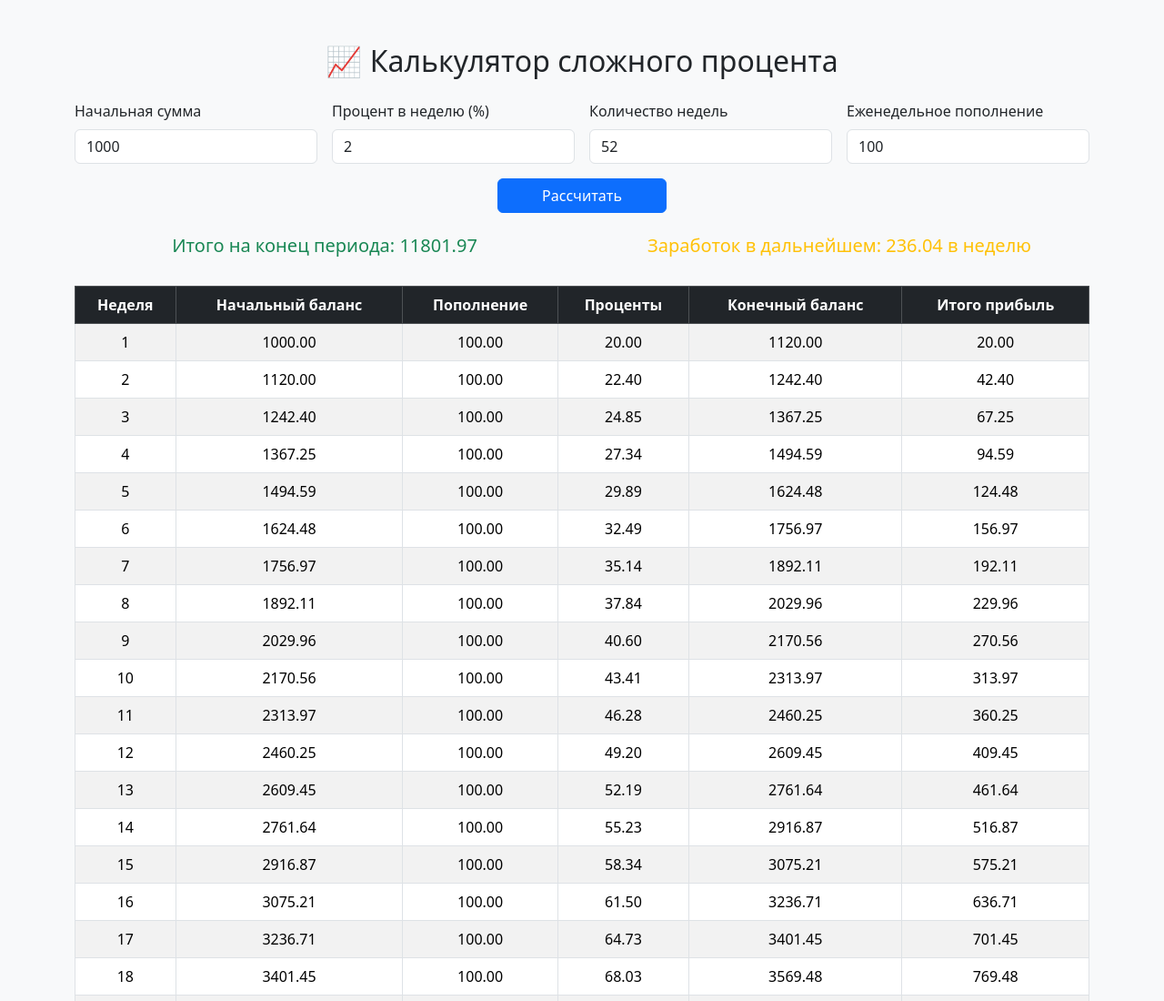
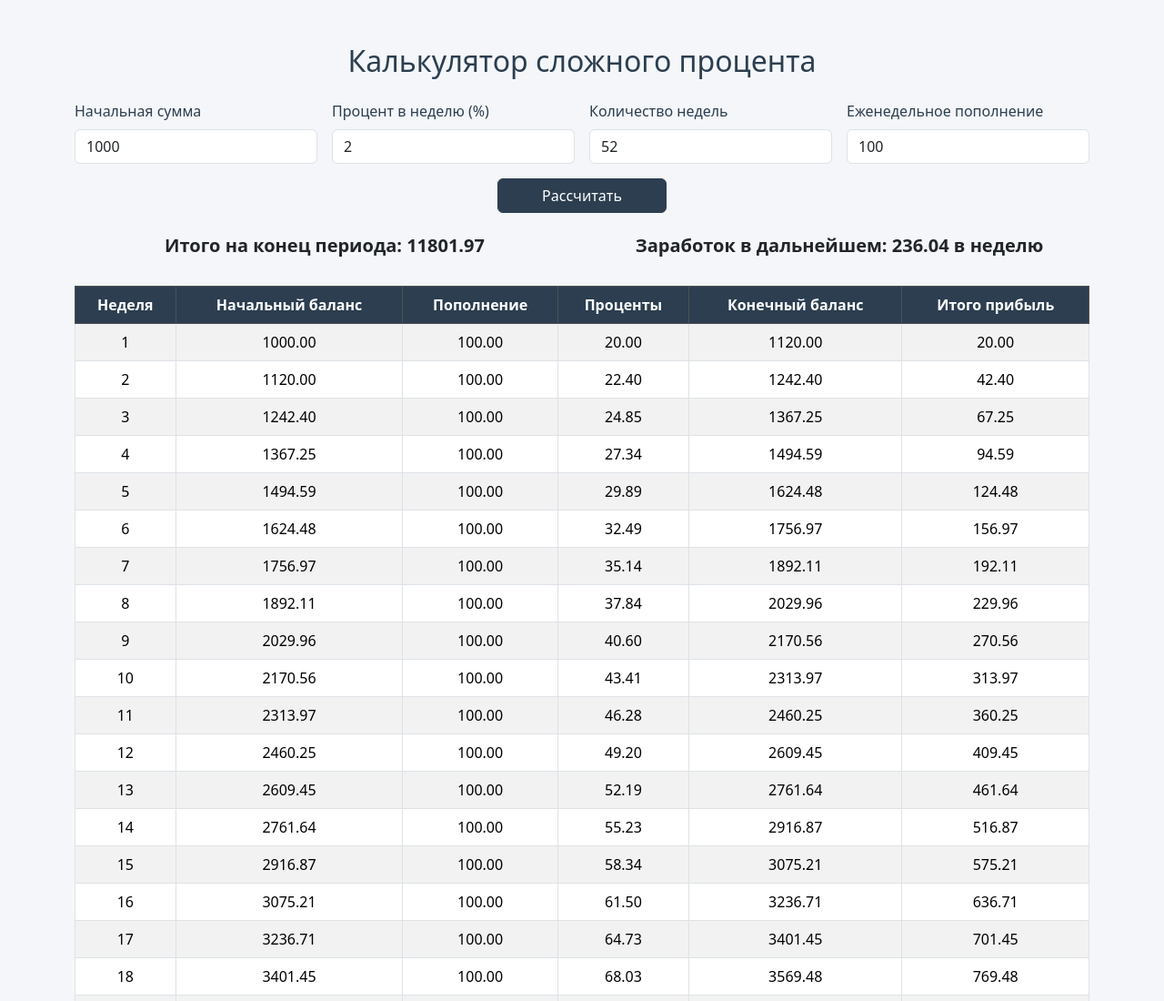
Before and after one commit to zionprofit/calc, a plain HTML site: page index.html in a window 1280 px wide. Shown: the top 1100 px of the page at 91% size. Drawn offline with nearby package versions, Linux system fonts and the light colour scheme.

Commit message:
Add files via upload

```diff
--- a/index.html
+++ b/index.html
@@ -4,11 +4,61 @@
   <meta charset="UTF-8">
   <title>Калькулятор сложного процента</title>
   <link href="https://cdn.jsdelivr.net/npm/bootstrap@5.3.3/dist/css/bootstrap.min.css" rel="stylesheet">
+  <style>
+    body {
+      background-color: #f4f6f9;
+    }
+
+    h2 {
+      color: #2c3e50;
+    }
+
+    .form-label {
+      font-weight: 500;
+      color: #2c3e50;
+    }
+
+    .btn-primary {
+      background-color: #2c3e50;
+      border-color: #2c3e50;
+    }
+
+    .btn-primary:hover {
+      background-color: #1a252f;
+      border-color: #1a252f;
+    }
+
+    .text-success {
+      color: #198754 !important;
+    }
+
+    .text-warning {
+      color: #b08900 !important;
+    }
+
+    .table-dark th {
+      background-color: #2c3e50 !important;
+      color: #ffffff !important;
+    }
+
+    .table td,
+    .table th {
+      vertical-align: middle;
+    }
+
+    input {
+      border: 1px solid #ced4da;
+    }
+
+    .results h5 {
+      font-weight: 500;
+    }
+  </style>
 </head>
-<body class="bg-light py-5">
+<body class="py-5">
 
 <div class="container">
-  <h2 class="text-center mb-4">📈 Калькулятор сложного процента</h2>
+  <h2 class="text-center mb-4">Калькулятор сложного процента</h2>
 
   <div class="row g-3 mb-4">
     <div class="col-md-6 col-lg-3">
@@ -32,10 +82,15 @@
     </div>
   </div>
 
-  <div class="row g-3 mb-4 text-center">
-    <div class="col-md-6"><h5 id="finalAmount" class="text-success">Итого на конец периода: 0.00</h5></div>
-    <div class="col-md-6"><h5 id="futureEarnings" class="text-warning">Заработок в дальнейшем: 0.00 в неделю</h5></div>
+  <div class="row g-3 mb-4 text-center results">
+  <div class="col-md-6">
+    <h5 id="finalAmount" class="text-dark fw-semibold">Итого на конец периода: 0.00</h5>
   </div>
+  <div class="col-md-6">
+    <h5 id="futureEarnings" class="text-dark fw-semibold">Заработок в дальнейшем: 0.00 в неделю</h5>
+  </div>
+</div>
+
 
   <div class="table-responsive">
     <table class="table table-bordered table-striped table-hover text-center align-middle" id="resultTable">
```
